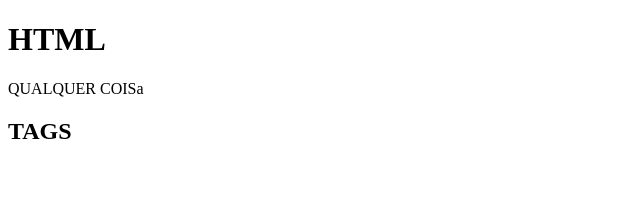
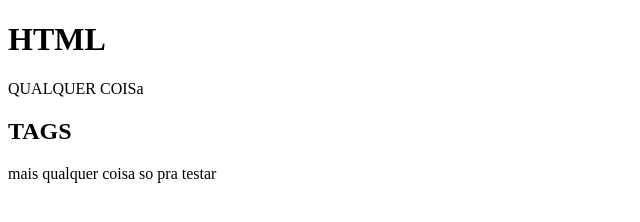
Before and after one commit to LucasSequinel/primeiro_site, a plain HTML site: page index.html in a window 1280 px wide. Shown: the whole page, without its empty margins (0-640 px from the left). Drawn offline with Linux system fonts and the light colour scheme.

Commit message:
Update index.html

```diff
--- a/index.html
+++ b/index.html
@@ -10,5 +10,6 @@
     <h1>HTML</h1>
         QUALQUER COISa
     <h2>TAGS</h2>
+       mais qualquer coisa so pra testar
 </body>
 </html>
```
